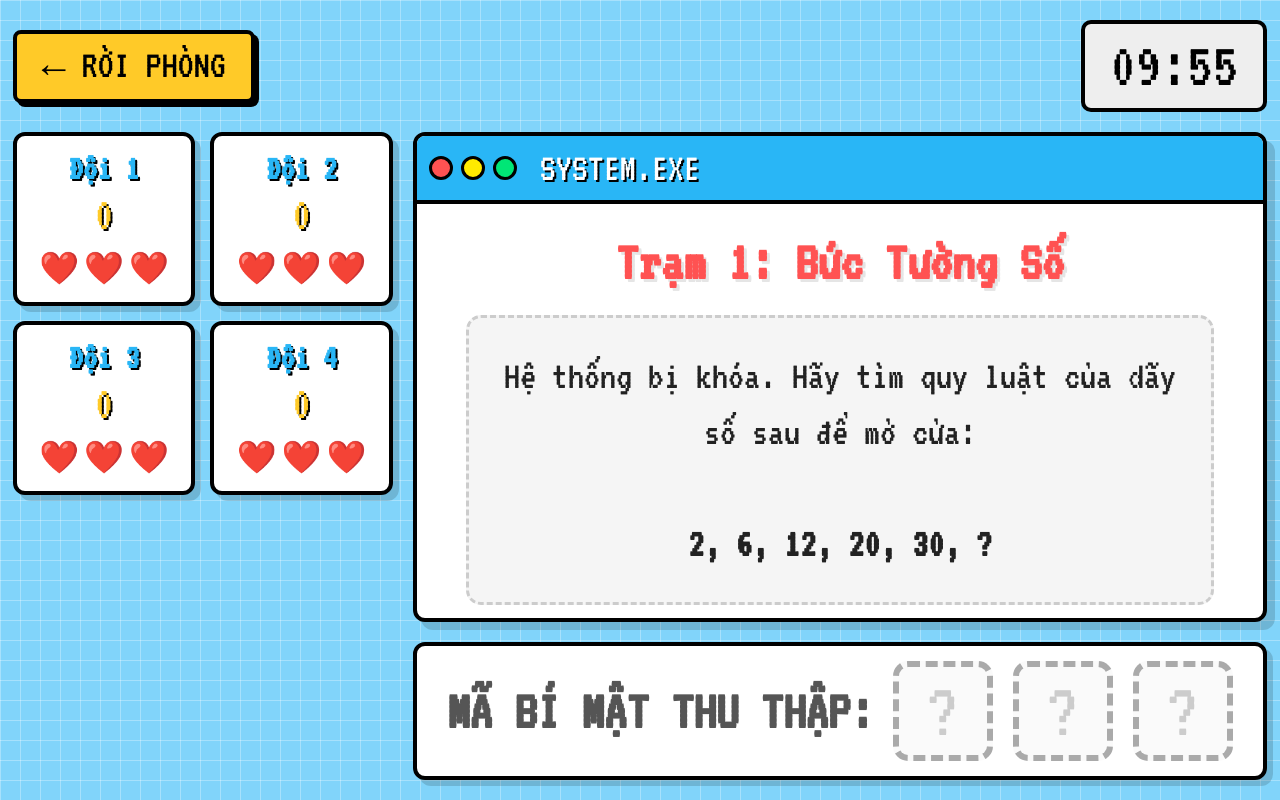
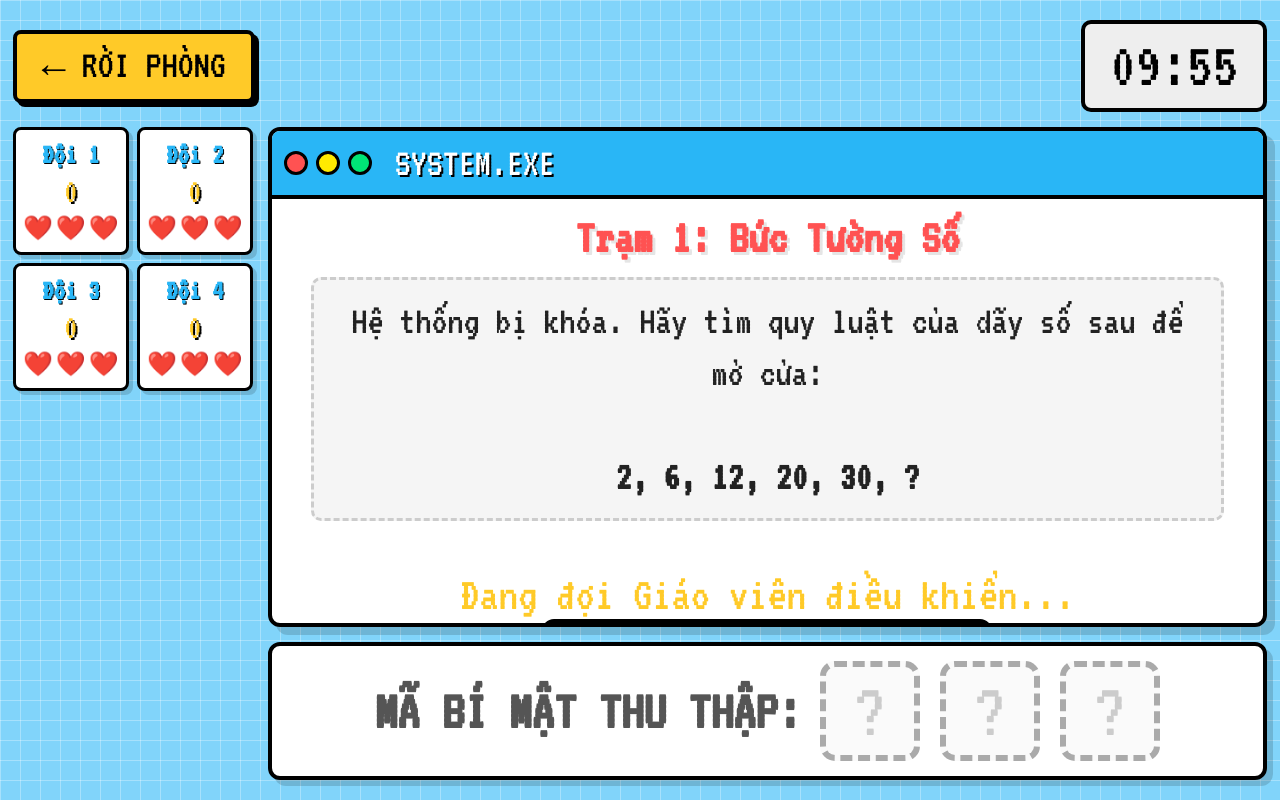
Before and after one commit to Hungne16/ARCADESCHOOL, a plain HTML site: page game1.html in a window 1280 px wide. Drawn offline with Linux system fonts and the light colour scheme.

Commit message:
Fix game 1 layout to give questions more space, add exit room button, display selected answers immediately

```diff
--- a/game1.css
+++ b/game1.css
@@ -54,9 +54,9 @@
         "header header"
         "teams terminal"
         "teams inventory";
-    grid-template-columns: 380px 1fr;
+    grid-template-columns: 240px 1fr;
     grid-template-rows: auto 1fr auto;
-    gap: 20px;
+    gap: 15px;
     z-index: 5;
 }
 
@@ -115,18 +115,18 @@
     grid-area: teams;
     display: grid;
     grid-template-columns: 1fr 1fr;
-    gap: 15px;
+    gap: 8px;
     align-content: flex-start;
 }
 
 .team-card {
     flex: 1;
     background-color: var(--box-bg);
-    border: 4px solid var(--border-color);
-    border-radius: 12px;
-    padding: 15px;
+    border: 3px solid var(--border-color);
+    border-radius: 8px;
+    padding: 10px 5px;
     text-align: center;
-    box-shadow: 6px 6px 0px rgba(0,0,0,0.15);
+    box-shadow: 4px 4px 0px rgba(0,0,0,0.15);
     transition: all 0.3s cubic-bezier(0.175, 0.885, 0.32, 1.275);
 }
 
@@ -137,24 +137,24 @@
 }
 
 .team-card h3 {
-    font-size: 2.2rem;
+    font-size: 1.8rem;
     color: #29b6f6;
-    text-shadow: 2px 2px 0px #000;
+    text-shadow: 1px 1px 0px #000;
     margin-bottom: 5px;
 }
 
 .team-score {
-    font-size: 3rem;
+    font-size: 2.2rem;
     color: #ffca28;
     text-shadow: 2px 2px 0px #000;
-    margin-bottom: 10px;
+    margin-bottom: 5px;
 }
 
 .hearts {
     display: flex;
     justify-content: center;
-    gap: 5px;
-    font-size: 2rem;
+    gap: 3px;
+    font-size: 1.5rem;
 }
 
 .heart {
@@ -230,7 +230,7 @@
 }
 
 .terminal-body {
-    padding: 30px;
+    padding: 15px;
     flex-grow: 1;
     display: flex;
     flex-direction: column;
@@ -245,21 +245,21 @@
 }
 
 .station-title {
-    font-size: 3.5rem;
+    font-size: 3rem;
     color: var(--primary-color);
-    margin-bottom: 25px;
+    margin-bottom: 15px;
     text-shadow: 3px 3px 0px rgba(0,0,0,0.1);
 }
 
 .puzzle-desc {
-    font-size: 2.5rem; /* Chữ to cho học sinh dễ đọc trên máy chiếu */
+    font-size: 2.5rem;
     color: var(--text-color);
-    margin-bottom: 40px;
+    margin-bottom: 20px;
     max-width: 95%;
-    line-height: 1.4;
+    line-height: 1.3;
     background-color: #f5f5f5;
-    padding: 30px;
-    border-radius: 15px;
+    padding: 15px 25px;
+    border-radius: 10px;
     border: 3px dashed #ccc;
 }
 
--- a/game2.js
+++ b/game2.js
@@ -170,11 +170,11 @@
         card.style.transform = 'scale(0.95)'; // Indicate locked
         const badge = document.getElementById(`badge-${teamId}`);
         if(badge) {
-            badge.innerText = 'ĐÃ CHỐT';
+            badge.innerText = `ĐÃ CHỐT: ${letter}`;
             badge.style.background = '#00ffcc';
             badge.style.animation = 'none';
         } else {
-            card.innerHTML += `<div id="badge-${teamId}" style="background: #00ffcc; color:#000; padding: 5px 15px; border-radius: 5px; font-weight:bold; font-size: 2rem; margin-top: 10px; text-transform: uppercase;">ĐÃ CHỐT</div>`;
+            card.innerHTML += `<div id="badge-${teamId}" style="background: #00ffcc; color:#000; padding: 5px 15px; border-radius: 5px; font-weight:bold; font-size: 2rem; margin-top: 10px; text-transform: uppercase;">ĐÃ CHỐT: ${letter}</div>`;
         }
     }
 }
```
Also changed, not shown: admin.html (+1 -0 lines).
